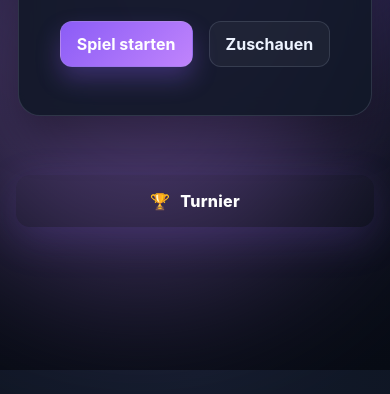
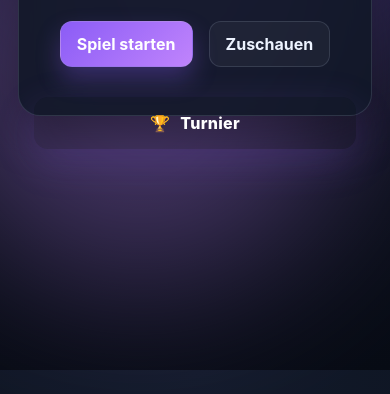
Before and after one commit to mweichert52-crypto/rps-arena, a website: page public/index.html in a window 390 px wide. Shown: the part 474-868 px from the top of the page. Drawn offline with nearby package versions, Linux system fonts and the light colour scheme; no server answers.

Commit message:
Fix centered tournament button and make it clickable by overriding the fixed lower-right position from the default stylesheet.

```diff
--- a/public/style.css
+++ b/public/style.css
@@ -551,6 +551,17 @@ input, select {
   box-shadow: var(--shadow);
 }
 
+#tournament-open.tournament-home-btn {
+  position: absolute !important;
+  left: 50% !important;
+  top: 50% !important;
+  right: auto !important;
+  bottom: auto !important;
+  transform: translate(-50%, -50%) !important;
+  z-index: 999 !important;
+  pointer-events: auto !important;
+}
+
 .tournament-panel {
   max-width: 960px;
 }
@@ -689,8 +700,8 @@ input, select {
     align-items: flex-start;
     gap: 12px;
   }
-  .tournament-home-btn {
-    right: 18px;
-    bottom: 18px;
+  #tournament-open.tournament-home-btn {
+    top: 72% !important;
+    transform: translate(-50%, -50%) !important;
   }
 }
```
